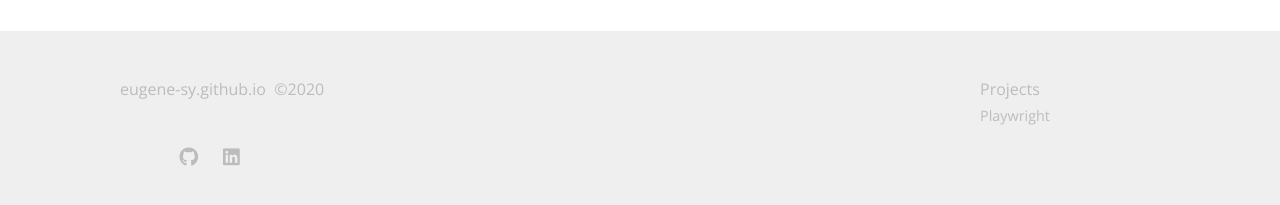
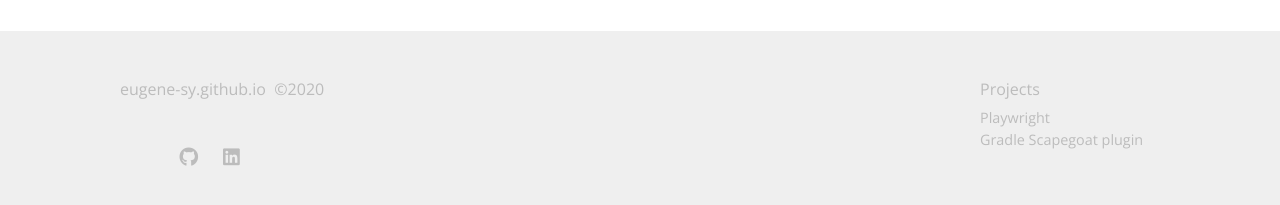
Before and after one commit to eugene-sy/eugene-sy.github.io, a Jekyll site: the page built from projects.html, in a window 1280 px wide. Shown: the part 669-874 px from the top of the page. Built offline with Jekyll 4.4.1, drawn with Linux system fonts in a browser that asks for light colours; nearby versions of some CDN libraries.

Commit message:
gradle scapegoat plugin

```diff
--- a/_includes/footer.html
+++ b/_includes/footer.html
@@ -18,6 +18,11 @@
             Playwright
           </a>
         </li>
+        <li>
+          <a id="gradle-scapegoat-plugin" href="https://github.com/eugene-sy/gradle-scapegoat-plugin" class="project-link">
+            Gradle Scapegoat plugin
+          </a>
+        </li>
       </ul>
     </div>
   </div>
--- a/_sass/application.scss
+++ b/_sass/application.scss
@@ -160,6 +160,7 @@ body {
   .project-link {
     @extend .footer-link;
     font-size: 0.9em;
+    line-height: 1.5;
   }
 }
 
```
